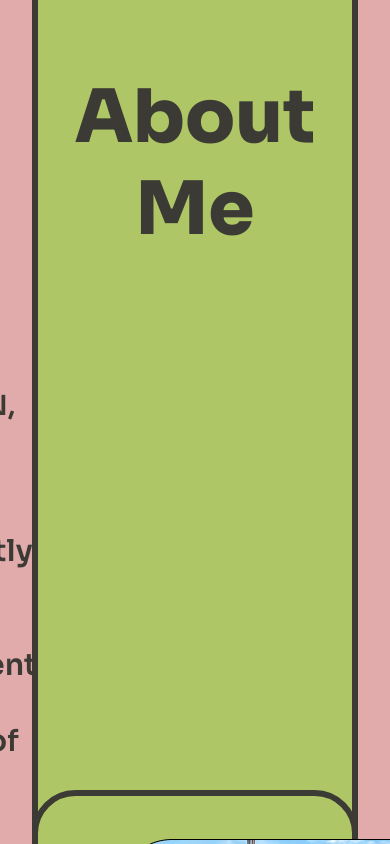
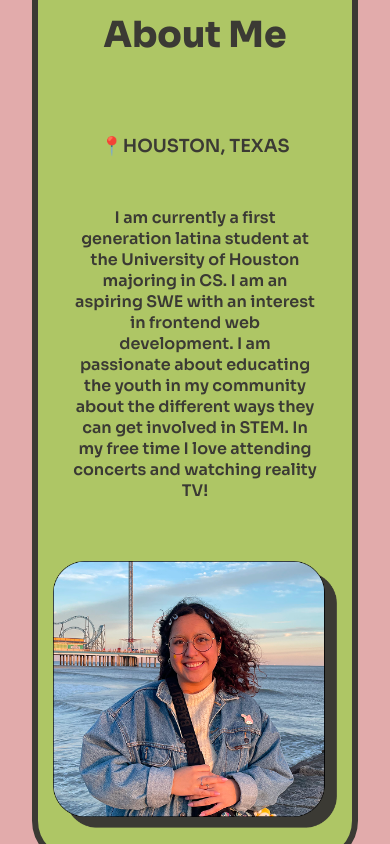
Before and after one commit to alexamelen/alexamelen2026, a React (Vite) app in the folder client/: page / in a window 390 px wide. Shown: the part 1040-1884 px from the top of the page. Built offline with nearby package versions, Linux system fonts and the light colour scheme; a web font is replaced by a local one.

Commit message:
adding responsiveness to about page

```diff
--- a/client/src/components/About/About.css
+++ b/client/src/components/About/About.css
@@ -1,6 +1,6 @@
 .about-section{
     display: flex;
-    height: 100vh;
+    min-height: 100vh;
     padding: 28px 32px;
     flex-direction: column;
     align-self: stretch;
@@ -29,7 +29,7 @@
     color: var(--detail-color);
     text-align: center;
     font-family: Sora;
-    font-size: 73.692px;
+    font-size: clamp(36px,6vw,74px);
     font-style: normal;
     font-weight: 800;
     line-height: normal;
@@ -37,13 +37,17 @@
 
 .about-hero{
     display: flex;
-    flex:1;
-    padding: 48px 23px;
+    flex-wrap: wrap;
     justify-content: center;
     align-items: center;
-    gap: 40px;
-    transform: translateY(-40px);
+    gap: clamp(24px,5vw,40px);
 
+}
+
+.about-hero img{
+    width:100%;
+    max-width:400px;
+    height:auto;
 }
 
 .about-hero-text{
@@ -59,7 +63,7 @@ gap: 16px;
     align-self: stretch;
     color: var(--detail-color);
 font-family: Sora;
-font-size: 27.635px;
+font-size: clamp(18px,2vw,28px);
 font-style: normal;
 font-weight: 600;
 line-height: normal;
@@ -68,8 +72,25 @@ line-height: normal;
 .abt-text{
 color: var(--Detail-Color, #3B3A34);
 font-family: Sora;
-font-size: 30px;
+font-size: clamp(16px,1.8vw,30px);
 font-style: normal;
 font-weight: 600;
 line-height: normal;
 }
+
+@media (max-width: 768px){
+
+    .about-hero{
+        flex-direction: column;
+        text-align: center;
+    }
+
+    .about-hero-text{
+        padding: 20px;
+    }
+
+    .abt-wrapper{
+        padding: 30px 15px;
+    }
+
+    }
```
